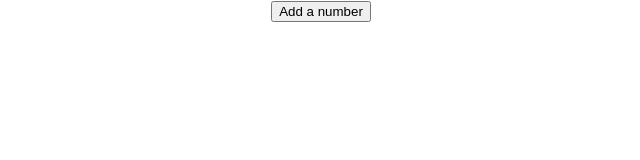
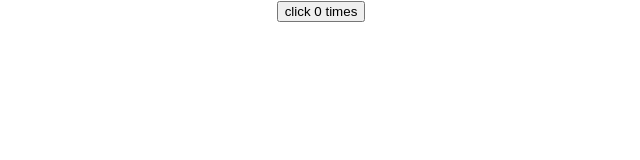
Before and after one commit to Sabieena/state-hook, a React (Create React App) app: page / in a window 1280 px wide. Shown: the top 160 px of the page, without its empty margins (319-959 px from the left). Built offline with nearby package versions, Linux system fonts and the light colour scheme.

Commit message:
use of useEffect

```diff
--- a/src/App.js
+++ b/src/App.js
@@ -4,6 +4,7 @@
 import Counter from './component/Counter';
 import ObjectHook from './component/ObjectHook';
 import StateArray from './component/StateArray';
+import HookEffect from './component/HookEffect';
 
 function App() {
   return (
@@ -11,7 +12,8 @@
       {/* <HookCounter /> */}
       {/* <Counter /> */}
       {/* <ObjectHook /> */}
-      <StateArray />
+      {/* <StateArray /> */}
+      <HookEffect />
     </div>
   );
 }
--- /dev/null
+++ b/src/component/HookEffect.js
@@ -0,0 +1,19 @@
+//Replacing componentDidMount and componentDidUpdate with useEffect
+
+import React, {useState, useEffect} from 'react'
+
+function HookEffect() {
+    const[count, setCount] = useState(0)
+
+    useEffect( () => {
+        document.title = `You clicked ${count} times`
+    })
+    return (
+        <div>
+            <button onClick={() => setCount(count + 1 ) }>click {count} times</button>
+
+        </div>
+    )
+}
+
+export default HookEffect
```
